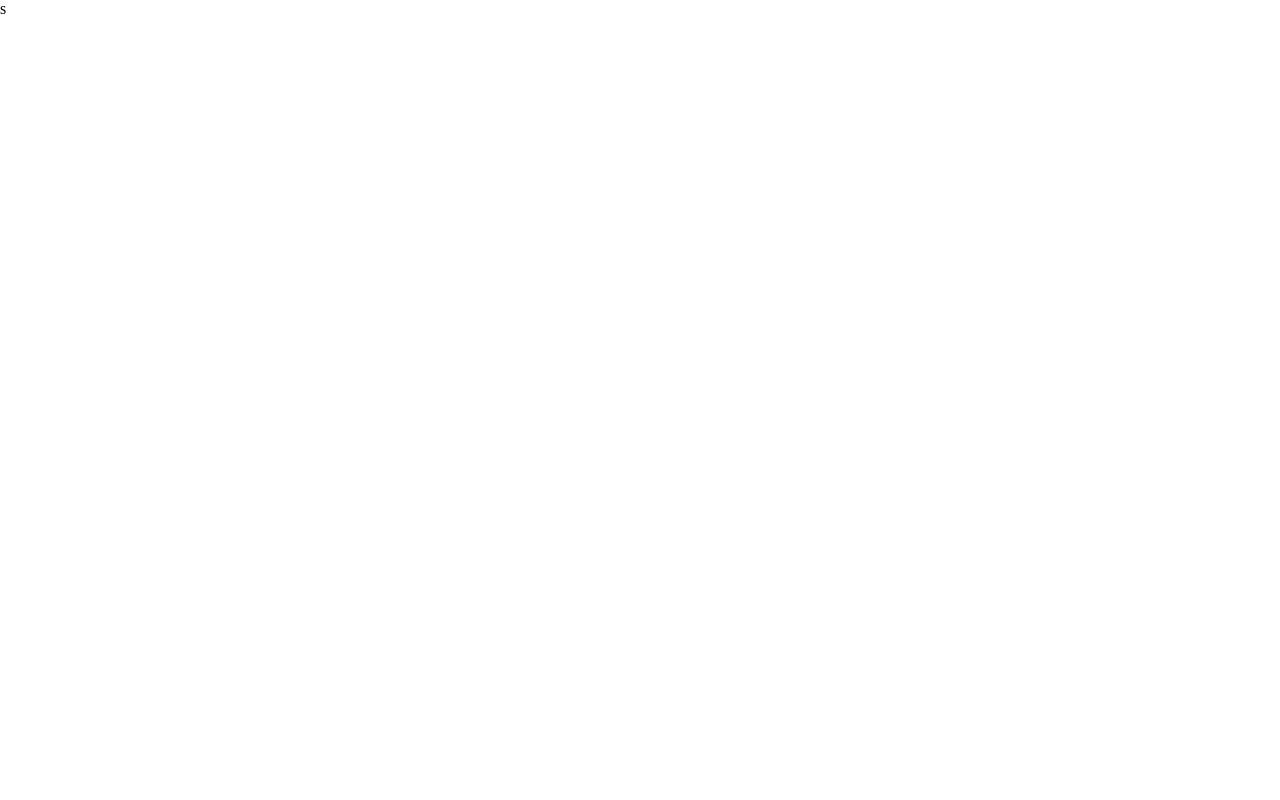
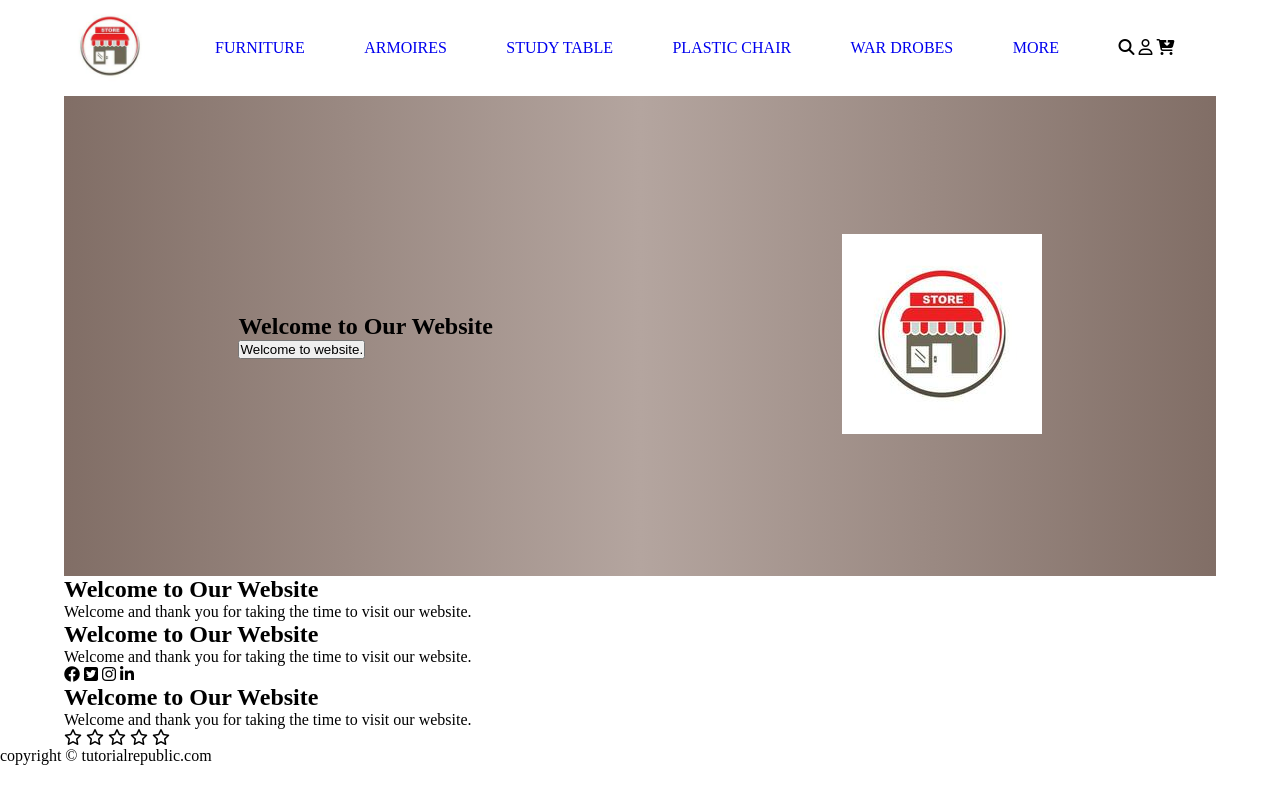
Before and after one commit to MohammedNagiAhmed/every-thing-for-sale, a plain HTML site: page index.html in a window 1280 px wide. Drawn offline with Linux system fonts and the light colour scheme.

Commit message:
add frest section

```diff
--- a/assets/style/001-header.css
+++ b/assets/style/001-header.css
@@ -0,0 +1,33 @@
+.container{
+    width: 90%;
+    margin: 0 auto;
+}
+
+
+.wide-nav {
+  display: flex;
+  flex-direction: row;
+  flex-wrap: nowrap;
+  justify-content: space-between;
+  align-items: center;
+}
+.logo-wrapper {
+  width: 50px;
+  flex-grow: 1;
+}
+.logo-wrapper img {
+  width: 100%;
+  height: 100%;
+  border-radius: 50%;
+}
+.nav-links {
+  flex-grow: 10;
+  display: flex;
+  flex-direction: row;
+  flex-wrap: nowrap;
+  justify-content: space-evenly;
+  text-transform: uppercase;
+}
+.nav-icons {
+  flex-grow: 1;
+}
--- /dev/null
+++ b/assets/style/002-Welcome-section.css
@@ -0,0 +1,25 @@
+.Welcome-section {
+  background-image: linear-gradient(
+    to right,
+    #816e66 0%,
+    #b4a59f 50%,
+    #b4a59f 50%,
+    #816e66 100%
+  );
+
+  height: 480px;
+  display: flex;
+  flex-direction: row;
+  flex-wrap: wrap;
+  justify-content: space-around;
+  align-items: center;
+}
+.welcome-title {
+  /* flex-grow: 1; */
+}
+.welcome-image {
+  /* flex-grow: 1; */
+}
+/* .welcome-image img {
+    width: 100%;
+} */
--- a/assets/style/base.css
+++ b/assets/style/base.css
@@ -3,3 +3,9 @@
   padding: 0;
   box-sizing: border-box;
 }
+a{
+    text-decoration: none;
+}
+ul li {
+    list-style-type: none;
+  }
--- a/index.html
+++ b/index.html
@@ -1,16 +1,107 @@
 <!DOCTYPE html>
 <html lang="en">
-<head>
-    <meta charset="UTF-8">
+  <head>
+    <meta charset="UTF-8" />
 
     <title>every thing store</title>
-    <link rel="stylesheet" href="./assets/style/base.css">
-    <link rel="stylesheet" href="./assets/style/001-header.css">
-    <link rel="stylesheet" href="../project 2/assets/icons/fontawesome-free-v6-web/css/all.min.css">
-</head>
-<body>
+    <link rel="stylesheet" href="./assets/style/base.css" />
+    <link rel="stylesheet" href="./assets/style/001-header.css" />
+    <link rel="stylesheet" href="./assets/style/002-Welcome-section.css">
+    <link
+      rel="stylesheet"
+      href="./assets/icons/fontawesome-free-v6-web/css/all.min.css"
+    />
+  </head>
+  <body>
+    <header>
+      <div class="container">
+        <nav class="wide-nav">
+          <div class="logo-wrapper">
+            <img src="./assets/imege/store-icon-logo.jpg" alt="text" />
+          </div>
 
-s
+          <ul class="nav-links">
+            <!-- <li class="dropdown">
+            <a class="link-item" href="#">furniture</a>
+            <div class="dropdown-menu">
+              <ul class="list-unstyled">
+                <li><a href="#">tables</a></li>
+                <li><a href="#">Study table 1</a></li>
+                <li><a href="#">Study table 2</a></li>
+                <li><a href="#">Study table 3</a></li>
+                <li><a href="#">Study table 4</a></li>
+              </ul>
+              <ul class="list-unstyled">
+                <li><a href="#">tables</a></li>
+                <li><a href="#">Study table 1</a></li>
+                <li><a href="#">Study table 2</a></li>
+                <li><a href="#">Study table 3</a></li>
+                <li><a href="#">Study table 4</a></li>
+              </ul>
+              <ul class="list-unstyled">
+                <li><a href="#">tables</a></li>
+                <li><a href="#">Study table 1</a></li>
+                <li><a href="#">Study table 2</a></li>
+                <li><a href="#">Study table 3</a></li>
+                <li><a href="#">Study table 4</a></li>
+              </ul>
+            </div>
+          </li> -->
+            <li><a class="link-item" href="#">furniture</a></li>
+            <li><a class="link-item" href="#">armoires</a></li>
+            <li><a class="link-item" href="#">study table</a></li>
+            <li><a class="link-item" href="#">plastic chair</a></li>
+            <li><a class="link-item" href="#">war drobes</a></li>
+            <li><a class="link-item" href="#">more</a></li>
+          </ul>
+          <div class="nav-icons">
+            <i class="fa-solid fa-magnifying-glass"></i>
+            <i class="fa-regular fa-user"></i>
+            <i class="fa-solid fa-cart-arrow-down"></i>
+          </div>
+        </nav>
+      </div>
+    </header>
 
-</body>
+    <main class="container">
+      <section class="Welcome-section">
+        <div class="welcome-title">
+            <h1>Welcome to Our Website</h1>
+            <button>Welcome to website.</button>
+        </div>
+        <div class="welcome-image">
+            <img src="./assets/imege/store-icon-logo.jpg" alt="text" />
+        </div>
+
+
+      </section>
+      <section>
+        <h1>Welcome to Our Website</h1>
+        <p>Welcome and thank you for taking the time to visit our website.</p>
+      </section>
+      <section>
+        <h1>Welcome to Our Website</h1>
+        <p>Welcome and thank you for taking the time to visit our website.</p>
+
+        <i class="fa-brands fa-facebook"></i>
+        <i class="fa-brands fa-square-twitter"></i>
+        <i class="fa-brands fa-instagram"></i>
+        <i class="fa-brands fa-linkedin-in"></i>
+      </section>
+      <section>
+        <h1>Welcome to Our Website</h1>
+        <p>Welcome and thank you for taking the time to visit our website.</p>
+
+        <i class="fa-regular fa-star"></i>
+        <i class="fa-regular fa-star"></i>
+        <i class="fa-regular fa-star"></i>
+        <i class="fa-regular fa-star"></i>
+        <i class="fa-regular fa-star"></i>
+      </section>
+    </main>
+
+    <footer>
+      <p>copyright &copy; tutorialrepublic.com</p>
+    </footer>
+  </body>
 </html>
```
